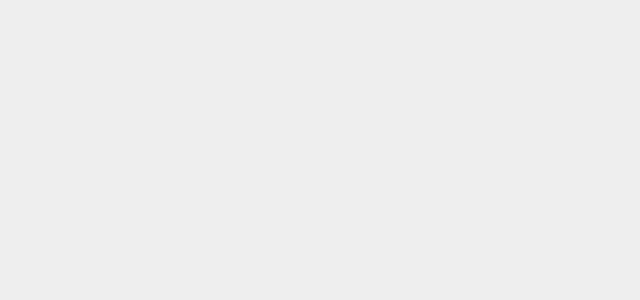
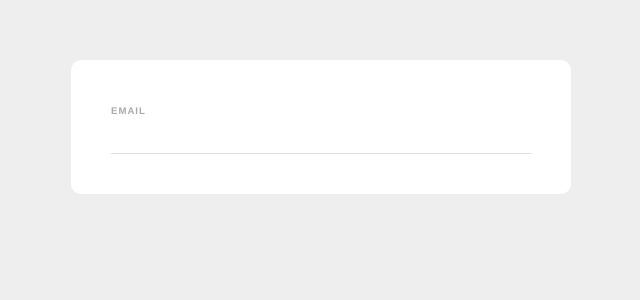
Before and after one commit to KDA-Coding/Vue_Firebase_Learning, a Vue app in the folder Ch5/web-form/: page / in a window 1280 px wide. Shown: the top 300 px of the page, without its empty margins (319-959 px from the left). Built offline with nearby package versions, Linux system fonts and the light colour scheme.

Commit message:
Added SignupFormVue component to App

```diff
--- a/Ch5/web-form/src/App.vue
+++ b/Ch5/web-form/src/App.vue
@@ -1,12 +1,16 @@
 <template>
-
+  <signup-form-vue/>
 </template>
 
 <script>
 
+import SignupFormVue from './components/SignupForm.vue'
+
 export default {
   name: 'App',
-  components: { }
+  components: {
+    SignupFormVue,
+  }
 }
 </script>
 
```
